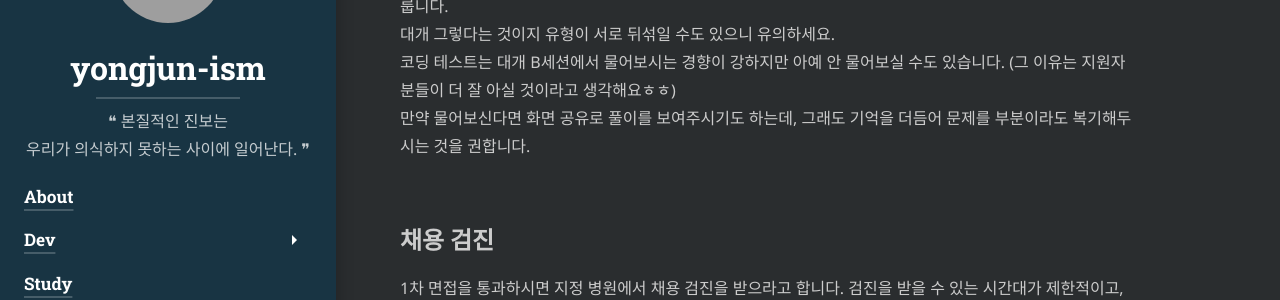
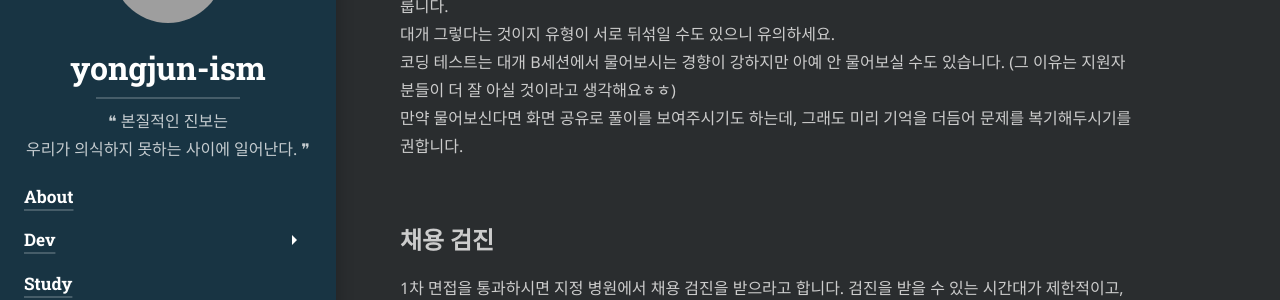
Before and after one commit to yongjunism/yongjunism.github.io, a Jekyll site: the page built from index.md, in a window 1280 px wide and 900 px high, scrolled down 37085 px. Shown: the part 153-453 px from the top of the window. Built offline with Jekyll 4.4.1, drawn with Linux system fonts in a browser that asks for light colours; cached includes are drawn as plain includes; nearby versions of some CDN libraries; some web fonts are replaced; library files that are not in the unit come from our copies; grey boxes are pictures that could not be loaded.

Commit message:
Update a post

```diff
--- a/_posts/review/2022-12-03-hyundai-autoever-review.md
+++ b/_posts/review/2022-12-03-hyundai-autoever-review.md
@@ -31,7 +31,7 @@ A세션은 주니어 면접관 두 분, B세션에는 그보다 연차가 있는
 앞에서는 주로 자소서 기반의 질문들과 인성 면접을, 뒤에서는 보다 기술적인 내용들과 코딩 테스트에 관하여 다룹니다.<br>
 대개 그렇다는 것이지 유형이 서로 뒤섞일 수도 있으니 유의하세요.<br>
 코딩 테스트는 대개 B세션에서 물어보시는 경향이 강하지만 아예 안 물어보실 수도 있습니다. (그 이유는 지원자분들이 더 잘 아실 것이라고 생각해요ㅎㅎ)<br>
-만약 물어보신다면 화면 공유로 풀이를 보여주시기도 하는데, 그래도 기억을 더듬어 문제를 부분이라도 복기해두시는 것을 권합니다.
+만약 물어보신다면 화면 공유로 풀이를 보여주시기도 하는데, 그래도 미리 기억을 더듬어 문제를 복기해두시기를 권합니다.<br>
 
 ## 채용 검진
 
```
